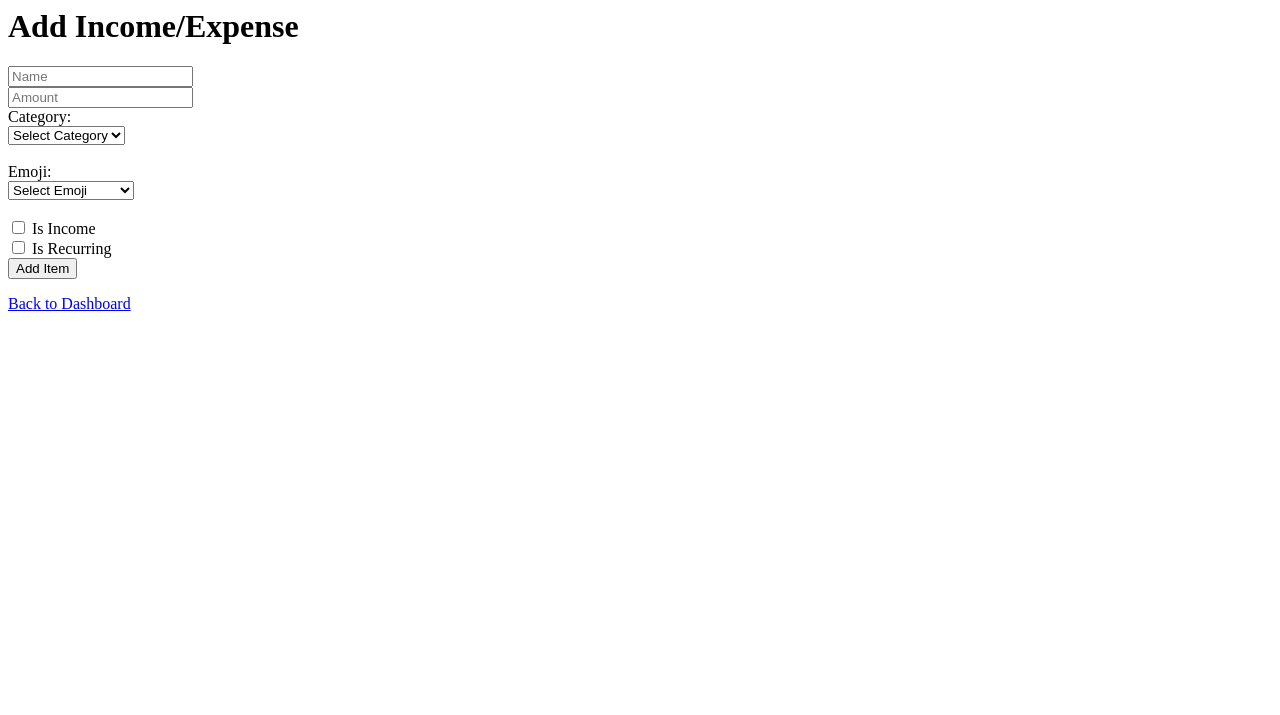
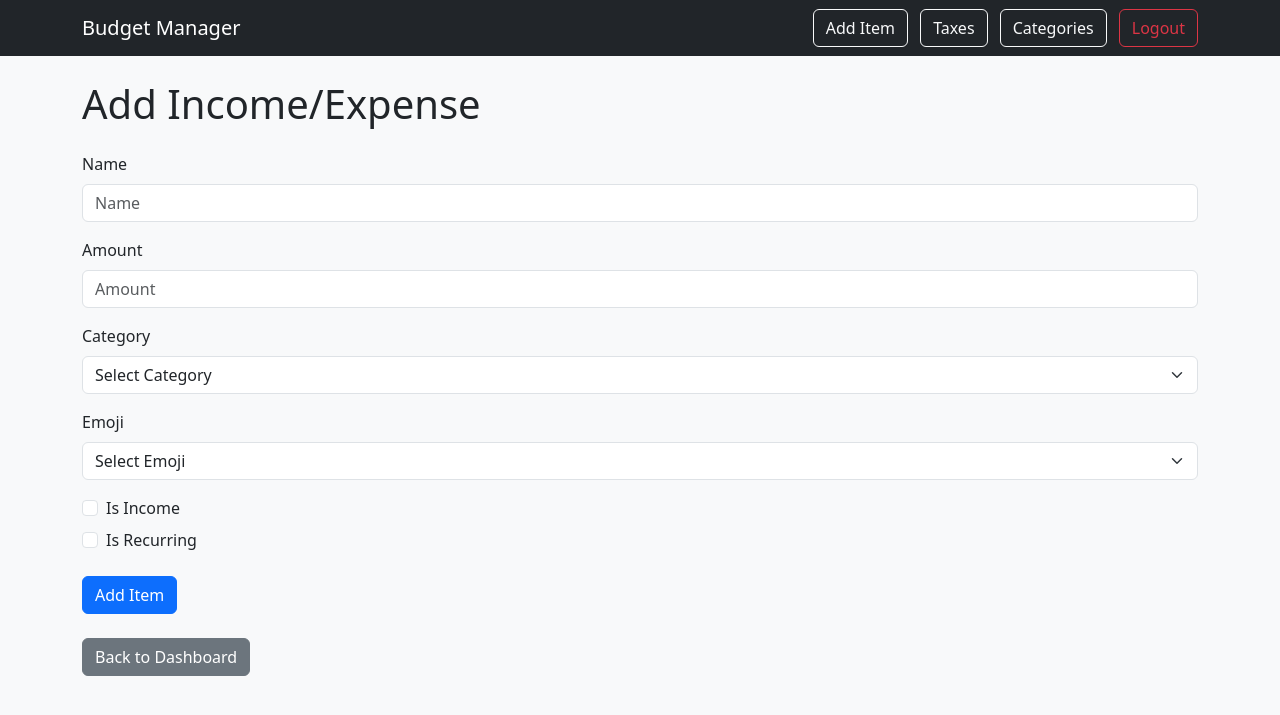
Before and after one commit to Blinde22/budget-manager-web, a Flask app: page /add in a window 1280 px wide. Shown: the top 715 px of the page. Run offline with Flask 3, Linux system fonts and the light colour scheme; the visitor is signed in with stand-in values (Sample User, id 1); data that the repository does not hold is empty.

Commit message:
Update add_item.html

```diff
--- a/app/templates/add_item.html
+++ b/app/templates/add_item.html
@@ -1,17 +1,31 @@
-<h1>Add Income/Expense</h1>
-<form method="POST">
-    <input type="text" name="name" placeholder="Name" required><br>
-    <input type="number" name="amount" step="0.01" placeholder="Amount" required><br>
-    <label for="category">Category:</label><br>
-    <select name="category" id="category" required>
+{% extends "base.html" %}
+{% block content %}
+<h1 class="mb-4">Add Income/Expense</h1>
+
+<form method="POST" class="mb-4">
+    <div class="mb-3">
+        <label class="form-label">Name</label>
+        <input type="text" name="name" placeholder="Name" class="form-control" required>
+    </div>
+
+    <div class="mb-3">
+        <label class="form-label">Amount</label>
+        <input type="number" name="amount" step="0.01" placeholder="Amount" class="form-control" required>
+    </div>
+
+    <div class="mb-3">
+        <label class="form-label">Category</label>
+        <select name="category" id="category" class="form-select" required>
             <option value="">Select Category</option>
             {% for cat in categories %}
             <option value="{{ cat.name }}">{{ cat.name }}</option>
             {% endfor %}
-    </select><br><br>
+        </select>
+    </div>
 
-    <label for="emoji">Emoji:</label><br>
-    <select name="emoji" id="emoji" required>
+    <div class="mb-3">
+        <label class="form-label">Emoji</label>
+        <select name="emoji" id="emoji" class="form-select" required>
             <option value="">Select Emoji</option>
             <option value="🍕">🍕 Food</option>
             <option value="🚌">🚌 Transport</option>
@@ -21,12 +35,21 @@
             <option value="💰">💰 Income</option>
             <option value="🎉">🎉 Entertainment</option>
             <option value="💳">💳 Debt</option>
-    </select><br><br>
+        </select>
+    </div>
 
-    <label><input type="checkbox" name="is_income"> Is Income</label><br>
-    <label><input type="checkbox" name="is_recurring"> Is Recurring</label><br>
+    <div class="form-check mb-2">
+        <input type="checkbox" name="is_income" class="form-check-input" id="is_income">
+        <label for="is_income" class="form-check-label">Is Income</label>
+    </div>
 
-    <button type="submit">Add Item</button>
+    <div class="form-check mb-4">
+        <input type="checkbox" name="is_recurring" class="form-check-input" id="is_recurring">
+        <label for="is_recurring" class="form-check-label">Is Recurring</label>
+    </div>
+
+    <button type="submit" class="btn btn-primary">Add Item</button>
 </form>
 
-<a href="/">Back to Dashboard</a>
+<a href="/" class="btn btn-secondary">Back to Dashboard</a>
+{% endblock %}
```
Lines whose indentation alone changed are shown as unchanged.
